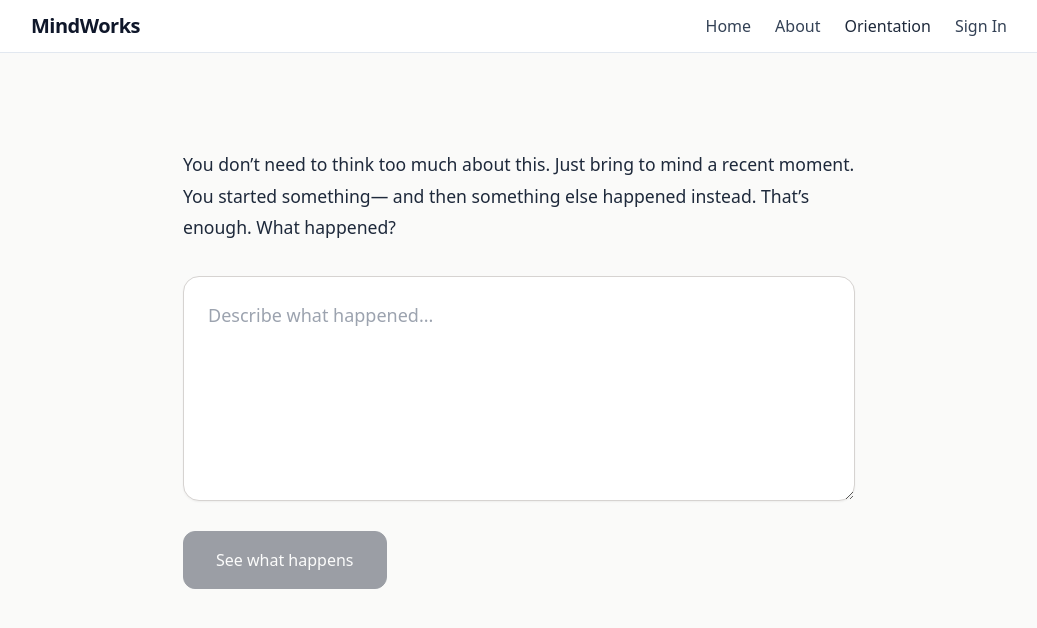
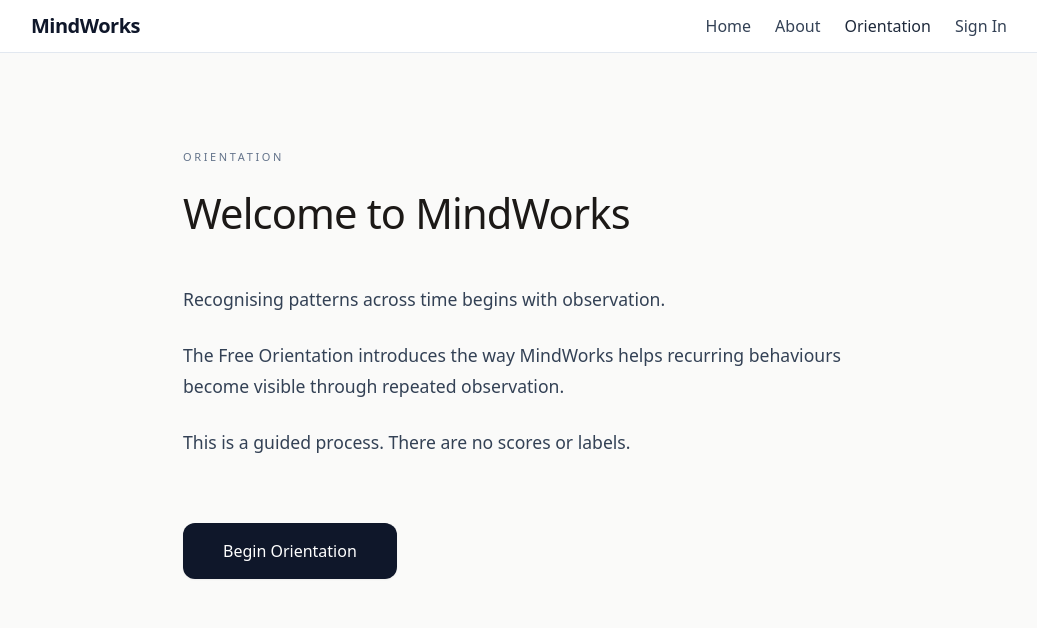
Before and after one commit to stopinder/therapy-orientation-quiz, a Vue app: page /gateway in a window 1280 px wide. Shown: the top 628 px of the page, without its empty margins (121-1158 px from the left). Built offline with nearby package versions, Linux system fonts and the light colour scheme; no server answers.

Commit message:
Restore orientation gateway and quiz flow, remove direct AI entry

```diff
--- a/src/router/index.js
+++ b/src/router/index.js
@@ -87,6 +87,11 @@ const routes = [
         path: "/gateway",
         name: "Gateway",
         component: QuizGateway
+    },
+
+    {
+        path: "/orientation",
+        redirect: "/gateway"
     },
 
     {
--- a/src/views/About.vue
+++ b/src/views/About.vue
@@ -137,10 +137,10 @@
       <!-- FINAL CTA -->
       <section class="pt-4">
         <router-link
-            to="/course"
+            to="/gateway"
             class="cta-button"
         >
-          Begin
+          Start Free Orientation
         </router-link>
       </section>
 
--- a/src/views/QuizGateway.vue
+++ b/src/views/QuizGateway.vue
@@ -3,34 +3,34 @@
 
     <div class="max-w-2xl mx-auto">
 
-      <div class="space-y-8">
-        <div class="text-[1.1rem] leading-[1.8] text-slate-800 whitespace-pre-line">
-You don’t need to think too much about this.
+      <div class="space-y-12">
+        <header class="space-y-6">
+          <p class="text-[11px] uppercase tracking-[0.24em] text-slate-500">
+            Orientation
+          </p>
+          <h1 class="text-3xl md:text-[2.6rem] font-medium tracking-[-0.02em] leading-[1.12] text-stone-900">
+            Welcome to MindWorks
+          </h1>
+        </header>
 
-Just bring to mind a recent moment.
-
-You started something—
-and then something else happened instead.
-
-That’s enough.
-
-What happened?
+        <div class="space-y-6 text-[1.1rem] leading-[1.8] text-slate-700">
+          <p>
+            Recognising patterns across time begins with observation.
+          </p>
+          <p>
+            The Free Orientation introduces the way MindWorks helps recurring behaviours become visible through repeated observation.
+          </p>
+          <p>
+            This is a guided process. There are no scores or labels.
+          </p>
         </div>
 
-        <div class="space-y-6">
-          <textarea
-            v-model="observation"
-            placeholder="Describe what happened..."
-            rows="6"
-            class="w-full rounded-2xl border border-stone-300 bg-white p-6 text-lg leading-relaxed text-slate-800 outline-none transition focus:border-slate-900 shadow-sm"
-          ></textarea>
-
+        <div class="pt-4">
           <button
             @click="handleContinue"
-            :disabled="!observation.trim()"
-            class="inline-flex items-center rounded-xl border border-slate-900 bg-slate-900 px-8 py-4 text-base font-medium text-white transition hover:bg-slate-800 disabled:opacity-40 disabled:cursor-not-allowed"
+            class="inline-flex items-center rounded-xl bg-slate-900 px-10 py-4 text-base font-medium text-white transition hover:bg-slate-800 shadow-sm"
           >
-            See what happens
+            Begin Orientation
           </button>
         </div>
       </div>
@@ -41,23 +41,13 @@ What happened?
 </template>
 
 <script setup>
-import { ref } from "vue"
 import { useRouter } from "vue-router"
 
 const router = useRouter()
-const observation = ref("")
 
 const handleContinue = () => {
-
   sessionStorage.setItem("passedGateway", "true")
-
-  // Store the initial observation if we want to carry it forward
-  if (observation.value.trim()) {
-    sessionStorage.setItem("initial_observation", observation.value.trim())
-  }
-
   router.push("/adhd-quiz")
-
 }
 </script>
 
```
